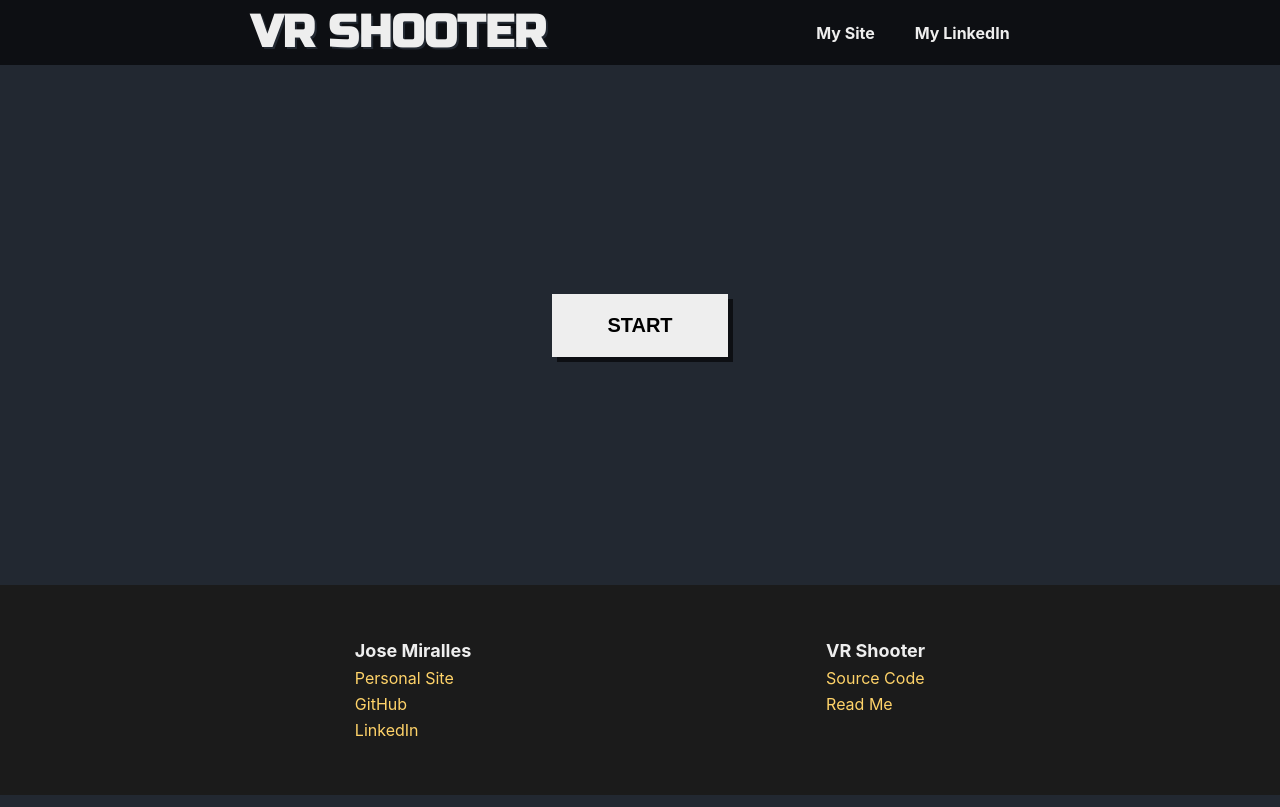
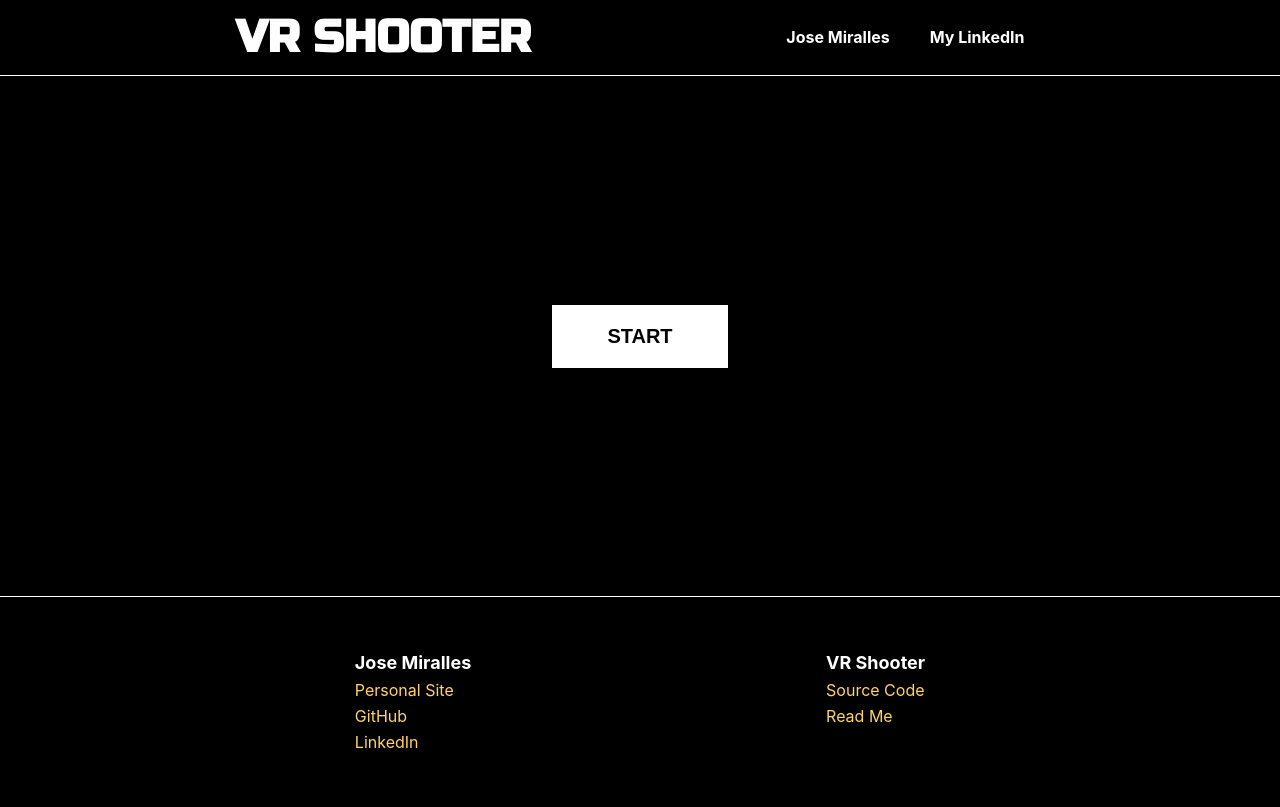
Before and after one commit to JoseMiralles/Chaos-VR, a website built with webpack: page index.html in a window 1280 px wide. Built offline with nearby package versions, Linux system fonts and the light colour scheme.

Commit message:
darkened everything

```diff
--- a/index.html
+++ b/index.html
@@ -21,7 +21,7 @@
 
             <ul id="nav-right">
                 <li><div>
-                    <a href="http://josemiralles.github.io/">My Site</a>
+                    <a href="http://josemiralles.github.io/">Jose Miralles</a>
                 </div></li>
                 <li><div>
                     <a href="https://www.linkedin.com/in/josemiralles/">My LinkedIn</a>
--- a/src/styles/colors.scss
+++ b/src/styles/colors.scss
@@ -1,7 +1,7 @@
 $main: #ffd369;
 
-$dark: #1b1b1b;
-$dark2: #222831;
+$dark: black;
+$dark2: lighten( black, 0% );
 $dark3: darken( $dark2, 10% );
 
-$light: #eeeeee;
+$light: white;
--- a/src/styles/game.scss
+++ b/src/styles/game.scss
@@ -5,7 +5,8 @@
     justify-content: center;
     align-items: center;
 
-    // padding: 25px;
+    border-top: solid $light 1px;
+    border-bottom: solid $light 1px;
 }
 
 #game-window{
--- a/src/styles/main.scss
+++ b/src/styles/main.scss
@@ -21,7 +21,7 @@ button {
     font-weight: bold;
     font-size: 20px;
     border: none;
-    box-shadow: #0d0f13 5px 5px 0px;
+    box-shadow: $dark 5px 5px 0px;
 
     &:hover{
         background: $main;
--- a/src/styles/nav.scss
+++ b/src/styles/nav.scss
@@ -4,7 +4,7 @@ nav {
     justify-content: space-evenly;
 
     background: $dark3;
-    height: 65px;
+    height: 75px;
 
     #title-wrapper {
         align-self: center;
@@ -26,7 +26,7 @@ nav {
         display: flex;
 
         ul, li {
-            height: 65px;
+            height: 75px;
             display: flex;
             align-content: center;
             text-align: center;
@@ -36,6 +36,11 @@ nav {
                 align-self: center;
                 margin: 20px;
             }
+        }
+
+        a{
+            display: block;
+            line-height: 75px;
         }
 
         li:hover{
```
